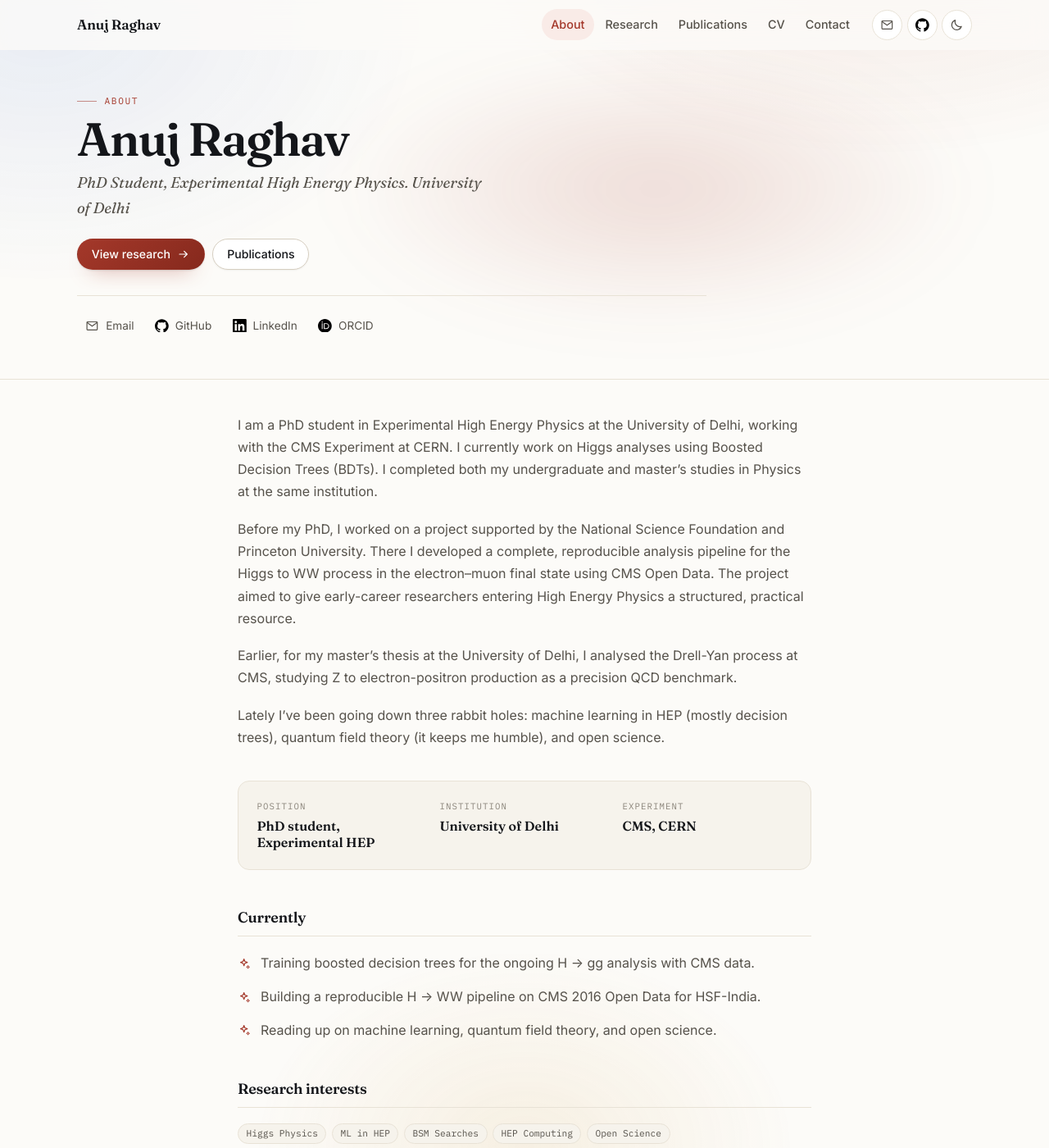
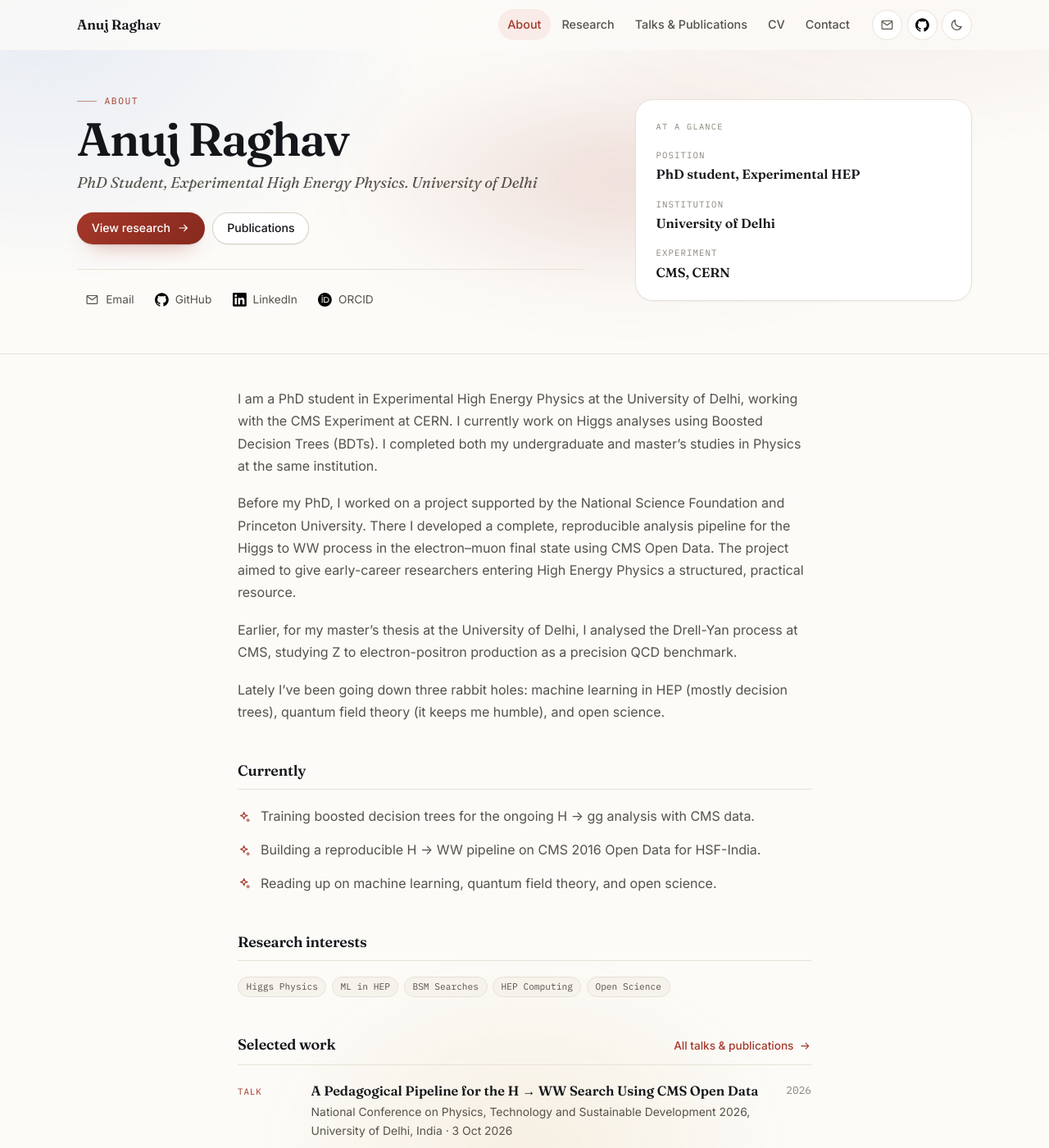
Before and after one commit to anrghv/anrghv.github.io, a Jekyll site: the page built from index.md, in a window 1280 px wide and 1400 px high. Shown: the whole window at 82% size. Built offline with Jekyll 4.4.1, drawn with Linux system fonts in a browser that asks for light colours; some of the changed text lies outside the part shown.

Commit message:
Rework hero layout and rename the publications page
- Hero is now a two-column band: bio block on the left, an At a glance
  card (position, institution, experiment) on the right, so the hero no
  longer floats on its own left rail with an empty right half
- The facts panel moves out of the body of the page (it is now the
  hero card), so it is no longer repeated below the prose
- Role line: wider measure plus text-wrap balance, so University of
  Delhi no longer orphans onto its own line
- Fix: the decorative hero glow hung 5% past the right edge and gave
  phones a horizontal scrollbar
- Rename Publications and Talks to Talks and Publications (page title,
  eyebrow, nav, and the All talks and publications link on the home page)

```diff
--- a/_config.yml
+++ b/_config.yml
@@ -51,7 +51,7 @@ nav:
     url: /
   - title: "Research"
     url: /research/
-  - title: "Publications"
+  - title: "Talks & Publications"
     url: /publications/
   - title: "CV"
     url: /cv/
--- a/_layouts/home.html
+++ b/_layouts/home.html
@@ -4,7 +4,7 @@ layout: default
 {%- assign latest_talk = site.talks | sort: "date" | reverse | first -%}
 {%- assign latest_pub = site.publications | sort: "year" | reverse | first -%}
 
-<section class="hero{% unless page.portrait %} hero--text{% endunless %}">
+<section class="hero{% unless page.portrait or page.facts %} hero--text{% endunless %}">
   <div class="hero__glow" aria-hidden="true"></div>
   <div class="hero__inner">
     <div class="hero__text">
@@ -44,6 +44,16 @@ layout: default
       <figcaption class="hero__caption">{{ page.portrait.caption }}</figcaption>
       {% endif %}
     </figure>
+    {% elsif page.facts %}
+    <aside class="hero__aside" data-reveal>
+      <p class="hero__aside-label">At a glance</p>
+      {% for fact in page.facts %}
+      <div class="fact">
+        <span class="fact__label">{{ fact.label }}</span>
+        <span class="fact__value">{{ fact.value }}</span>
+      </div>
+      {% endfor %}
+    </aside>
     {% endif %}
   </div>
 </section>
@@ -52,17 +62,6 @@ layout: default
   <article class="prose" data-reveal>
     {{ content }}
   </article>
-
-  {% if page.facts %}
-  <section class="facts" data-reveal>
-    {% for fact in page.facts %}
-    <div class="fact">
-      <span class="fact__label">{{ fact.label }}</span>
-      <span class="fact__value">{{ fact.value }}</span>
-    </div>
-    {% endfor %}
-  </section>
-  {% endif %}
 
   {% if page.currently %}
   <section class="section" data-reveal>
@@ -93,7 +92,7 @@ layout: default
     <div class="section__head">
       <h2 class="section__title">Selected work</h2>
       <a class="section__link" href="{{ '/publications/' | relative_url }}">
-        <span>All publications &amp; talks</span>{% include icon.html name="arrow-right" %}
+        <span>All talks &amp; publications</span>{% include icon.html name="arrow-right" %}
       </a>
     </div>
     <ul class="mini-list">
--- a/assets/css/main.css
+++ b/assets/css/main.css
@@ -534,7 +534,7 @@ main {
   content: "";
   position: absolute;
   top: -30%;
-  right: -5%;
+  right: 0;
   left: 20%;
   height: 130%;
   z-index: 0;
@@ -548,7 +548,7 @@ main {
   position: relative;
   z-index: 1;
   display: grid;
-  grid-template-columns: minmax(0, 1.1fr) minmax(0, 0.9fr);
+  grid-template-columns: minmax(0, 1.2fr) minmax(0, 0.8fr);
   gap: clamp(2rem, 5vw, 4rem);
   align-items: center;
   max-width: var(--shell);
@@ -564,12 +564,13 @@ main {
 }
 
 .hero__role {
-  max-width: 42ch;
+  max-width: 44rem;
   margin: 0 0 1.3rem;
   color: var(--ink-soft);
   font-family: var(--font-display);
   font-size: clamp(1rem, 0.95rem + 0.4vw, 1.16rem);
   font-style: italic;
+  text-wrap: balance;
 }
 
 .hero--text .hero__inner {
@@ -578,6 +579,25 @@ main {
 
 .hero--text .hero__text {
   max-width: 48rem;
+}
+
+.hero__aside {
+  display: grid;
+  gap: 1.05rem;
+  padding: 1.45rem 1.55rem;
+  border: 1px solid var(--line);
+  border-radius: var(--radius-lg);
+  background: var(--surface);
+  box-shadow: var(--shadow-sm);
+}
+
+.hero__aside-label {
+  margin: 0;
+  color: var(--ink-faint);
+  font-family: var(--font-mono);
+  font-size: 0.64rem;
+  text-transform: uppercase;
+  letter-spacing: 0.13em;
 }
 
 .hero__actions {
@@ -779,17 +799,6 @@ main {
   padding-top: 2.6rem;
 }
 
-.facts {
-  display: grid;
-  grid-template-columns: repeat(auto-fit, minmax(170px, 1fr));
-  gap: 1rem;
-  margin: 2.4rem 0;
-  padding: 1.35rem 1.4rem;
-  border: 1px solid var(--line);
-  border-radius: var(--radius);
-  background: var(--surface-2);
-}
-
 .fact {
   display: flex;
   flex-direction: column;
@@ -1485,6 +1494,12 @@ html.js [data-reveal] {
     margin: 0 auto;
     width: 100%;
   }
+
+  .hero__aside {
+    max-width: 26rem;
+    width: 100%;
+    margin: 0 auto;
+  }
 }
 
 @media (max-width: 860px) {
--- a/publications.md
+++ b/publications.md
@@ -1,7 +1,7 @@
 ---
 layout: page
-title: "Publications & Talks"
-eyebrow: Publications
+title: "Talks & Publications"
+eyebrow: "Talks & Publications"
 lead: "Talks, theses, and academic contributions."
 description: "Talks and publications by Anuj Raghav."
 permalink: /publications/
```
Also changed, not shown: README.md.
